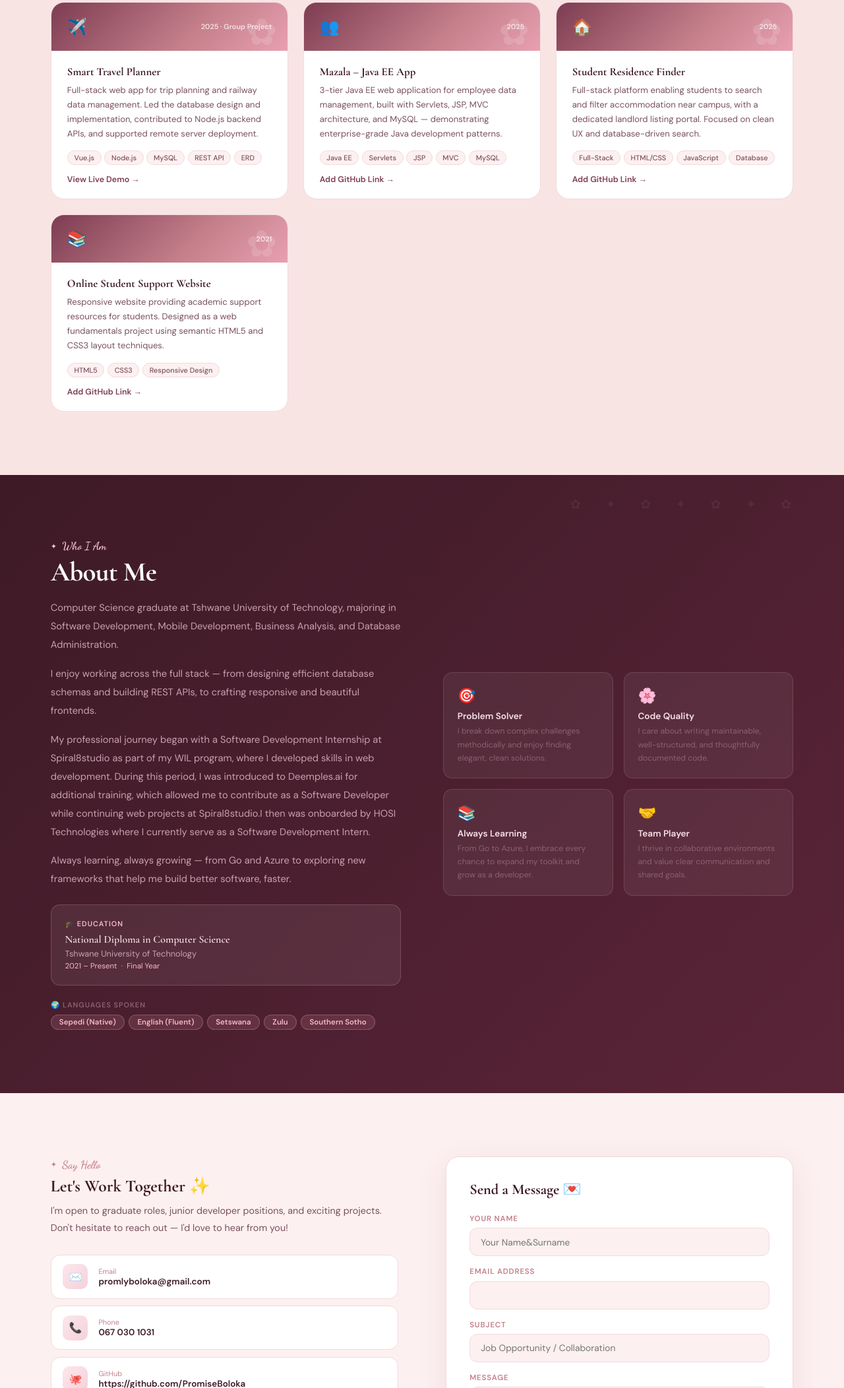
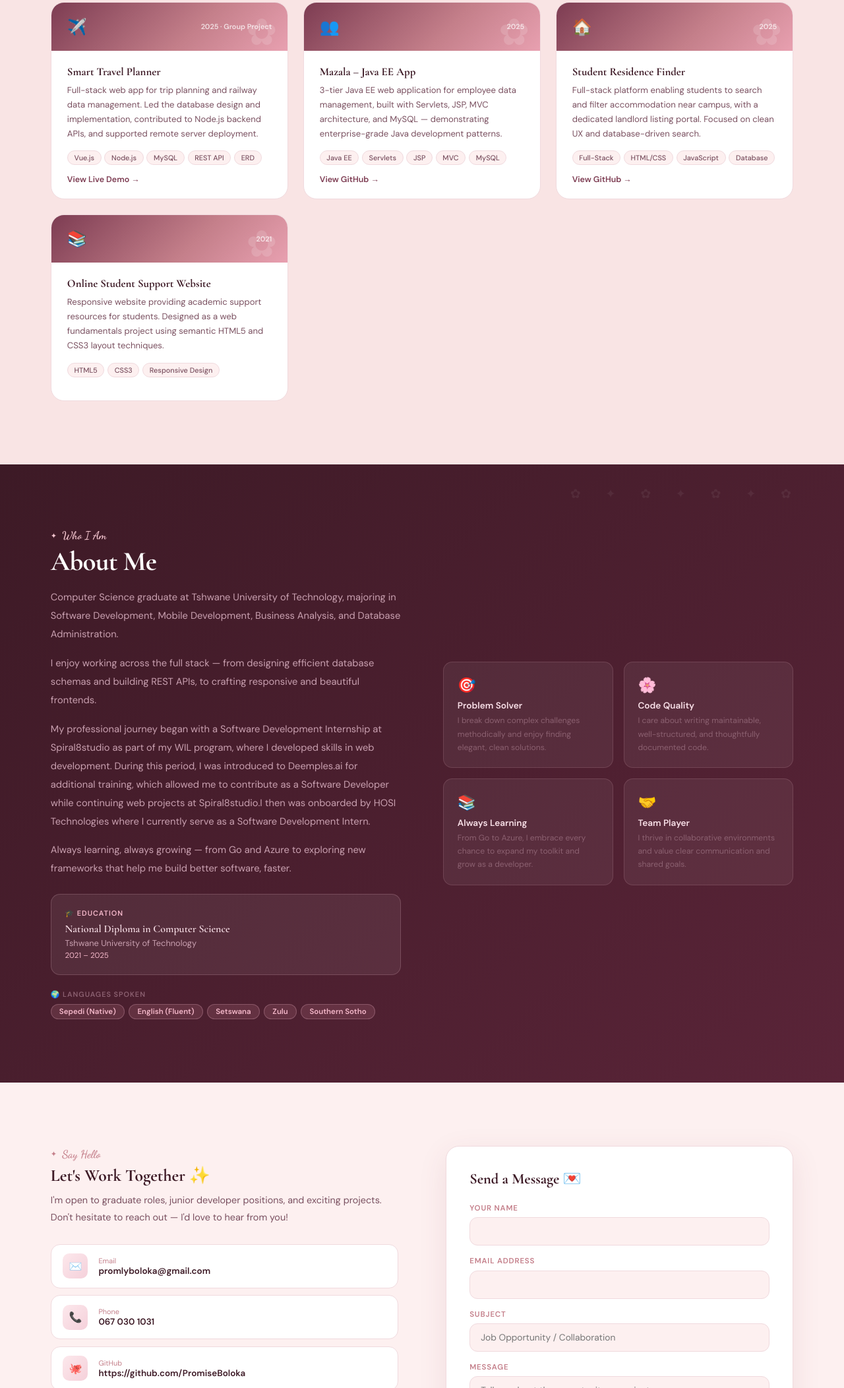
Before and after one commit to PromiseBoloka/MyPortfolio, a plain HTML site: page portfolio.html in a window 1280 px wide. Shown: the part 3093-5197 px from the top of the page at 66% size. Drawn offline with nearby package versions, Linux system fonts and the light colour scheme.

Commit message:
latest updates

```diff
--- a/portfolio.html
+++ b/portfolio.html
@@ -628,7 +628,7 @@
         <div class="project-stack">
           <span class="p-tag">Java EE</span><span class="p-tag">Servlets</span><span class="p-tag">JSP</span><span class="p-tag">MVC</span><span class="p-tag">MySQL</span>
         </div>
-        <a href="#" class="project-link">Add GitHub Link →</a>
+        <a href="https://github.com/Lethokuhle12/Spaza-employee-manangement" target="_blank" class="project-link">View GitHub →</a>
       </div>
     </div>
     <div class="project-card reveal">
@@ -639,7 +639,7 @@
         <div class="project-stack">
           <span class="p-tag">Full-Stack</span><span class="p-tag">HTML/CSS</span><span class="p-tag">JavaScript</span><span class="p-tag">Database</span>
         </div>
-        <a href="#" class="project-link">Add GitHub Link →</a>
+         <a href="https://github.com/Lindani-Charlse/Student-Residence-Finder-System" target="_blank" class="project-link">View GitHub →</a>
       </div>
     </div>
     <div class="project-card reveal">
@@ -650,7 +650,7 @@
         <div class="project-stack">
           <span class="p-tag">HTML5</span><span class="p-tag">CSS3</span><span class="p-tag">Responsive Design</span>
         </div>
-        <a href="#" class="project-link">Add GitHub Link →</a>
+
       </div>
     </div>
   </div>
@@ -671,7 +671,7 @@
       <div class="e-label">🎓 Education</div>
       <div class="e-title">National Diploma in Computer Science</div>
       <div class="e-inst">Tshwane University of Technology</div>
-      <div class="e-years">2021 – Present &nbsp;·&nbsp; Final Year</div>
+      <div class="e-years">2021 – 2025 &nbsp;</div>
     </div>
     <div class="lang-section">
       <div class="lang-label">🌍 Languages Spoken</div>
@@ -738,7 +738,7 @@
     <h3>Send a Message 💌</h3>
     <div class="form-row">
       <label>Your Name</label>
-      <input type="text" placeholder="Your Name&Surname"/>
+      <input type="text" placeholder=""/>
     </div>
     <div class="form-row">
       <label>Email Address</label>
```
